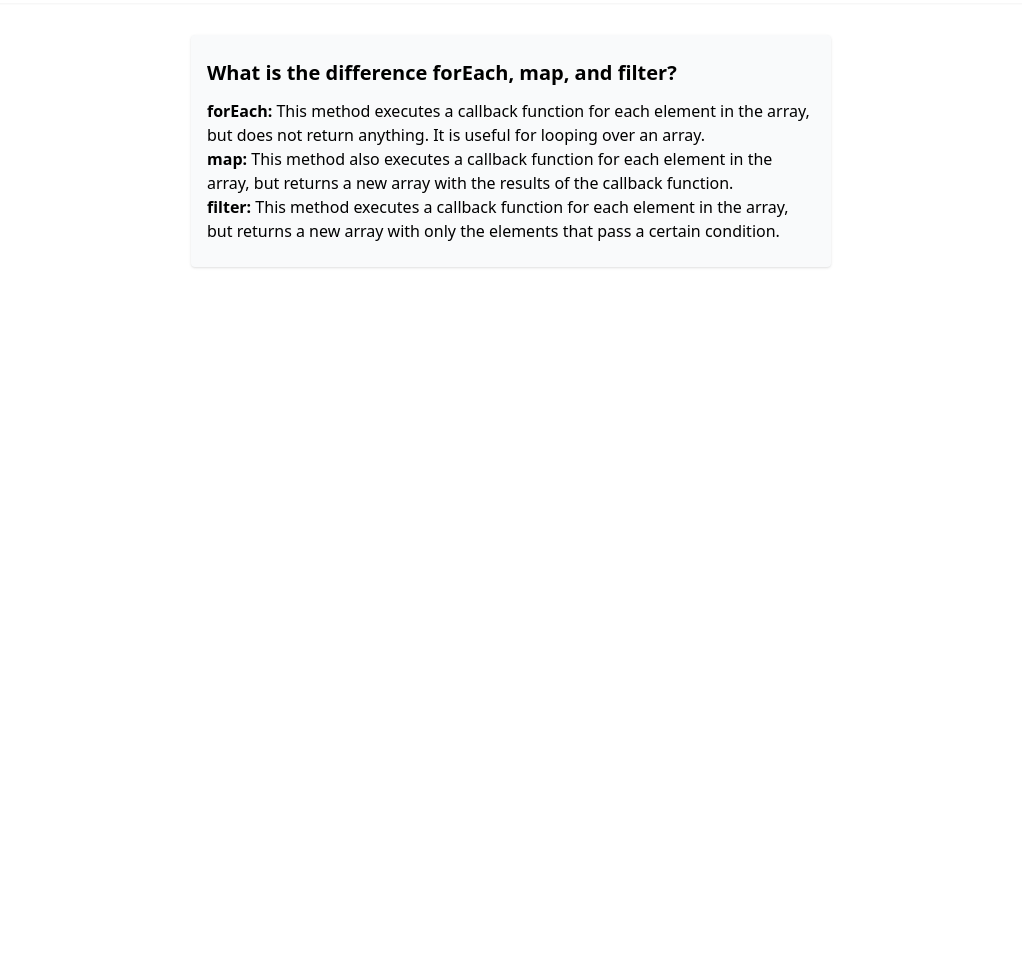
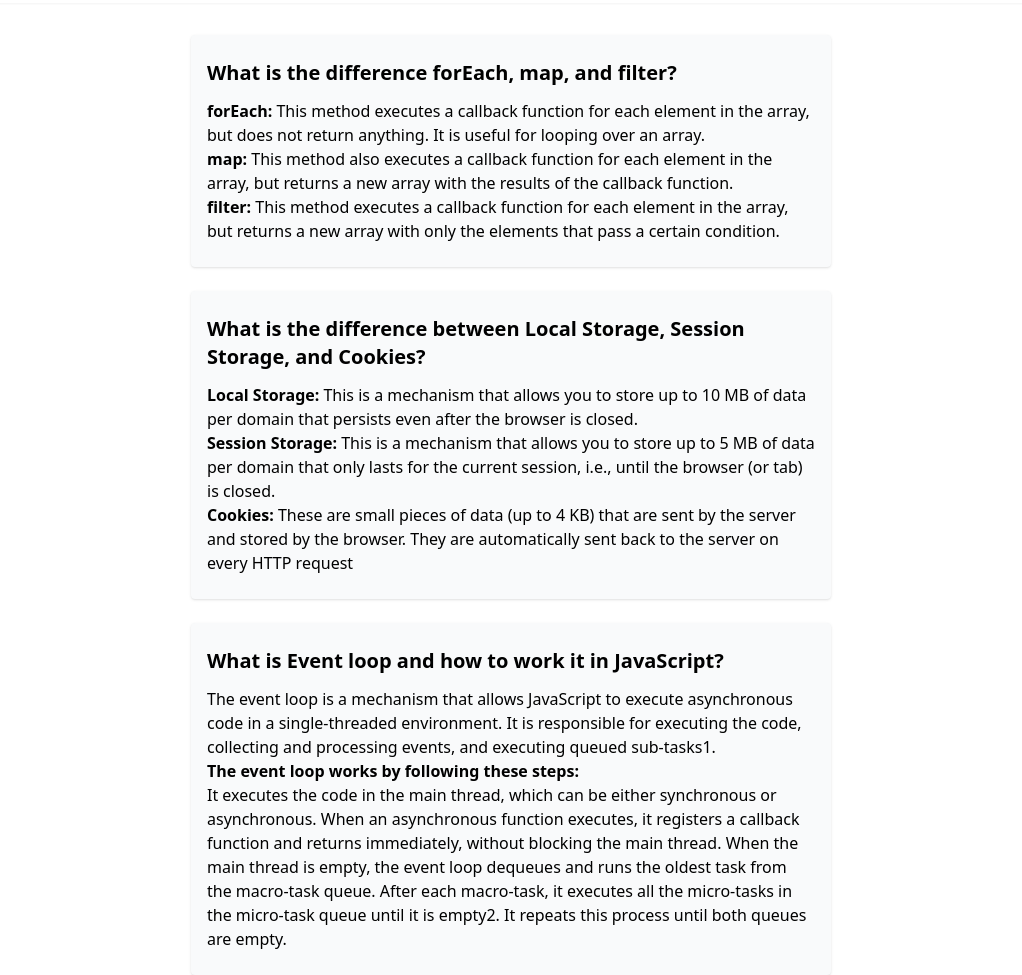
Before and after one commit to sheik-mostafizur/quiz-hero-phb7, a plain HTML site: page blog.html in a window 1280 px wide. Shown: the part 61-1036 px from the top of the page, without its empty margins (129-1151 px from the left). Before the commit the page ends 800 px from the top, so only its background shows below. Drawn offline with nearby package versions, Linux system fonts and the light colour scheme.

Commit message:
add storage and event loop question and answer

```diff
--- a/blog.html
+++ b/blog.html
@@ -47,6 +47,7 @@
 
   <!-- start main section -->
   <main class="container mx-auto lg:w-2/4 mt-8 space-y-6">
+
     <!-- start forEach, map, and filter -->
     <article class="shadow rounded px-4 py-6 bg-gray-50 hover:shadow-lg transition">
       <h2 class="font-bold text-xl mb-3">What is the difference forEach, map, and filter?</h2>
@@ -60,6 +61,40 @@
         with only the elements that pass a certain condition.</p>
     </article>
     <!-- end forEach, map, and filter -->
+
+
+    <!-- start local storage, session storage, and cooking -->
+    <article class="shadow rounded px-4 py-6 bg-gray-50 hover:shadow-lg transition">
+      <h2 class="font-bold text-xl mb-3">What is the difference between Local Storage, Session Storage, and Cookies?
+      </h2>
+      <p><b>Local Storage: </b>This is a mechanism that allows you to store up to 10 MB of data per domain that persists
+        even after the browser is closed.</p>
+      <p><b>Session Storage: </b>This is a mechanism that allows you to store up to 5 MB of data per domain that only
+        lasts for the current session, i.e., until the browser (or tab) is closed.</p>
+      <p><b>Cookies: </b>These are small pieces of data (up to 4 KB) that are sent by the server and stored by the
+        browser. They are automatically sent back to the server on every HTTP request</p>
+    </article>
+    <!-- end local storage, session storage, and cooking -->
+
+
+    <!-- start event loop -->
+    <article class="shadow rounded px-4 py-6 bg-gray-50 hover:shadow-lg transition">
+      <h2 class="font-bold text-xl mb-3">What is Event loop and how to work it in JavaScript?</h2>
+      <p>The event loop is a mechanism that allows JavaScript to execute asynchronous code in a single-threaded
+        environment. It is responsible for executing the code, collecting and processing events, and executing queued
+        sub-tasks1.</p>
+      <p><b>The event loop works by following these steps:</b></p>
+
+      <p>It executes the code in the main thread, which can be either synchronous or
+        asynchronous.
+        When an asynchronous function executes, it registers a callback function and returns immediately, without
+        blocking the main thread.
+        When the main thread is empty, the event loop dequeues and runs the oldest task from the macro-task queue.
+        After each macro-task, it executes all the micro-tasks in the micro-task queue until it is empty2.
+        It repeats this process until both queues are empty.</p>
+    </article>
+    <!-- end event loop -->
+
   </main>
   <!-- end main section -->
 
```
